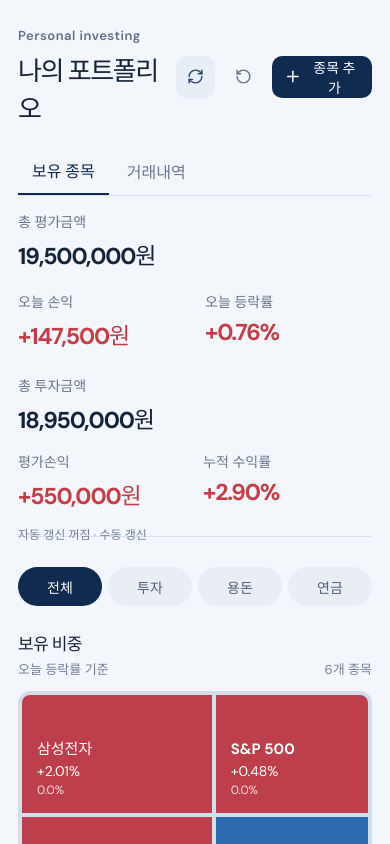
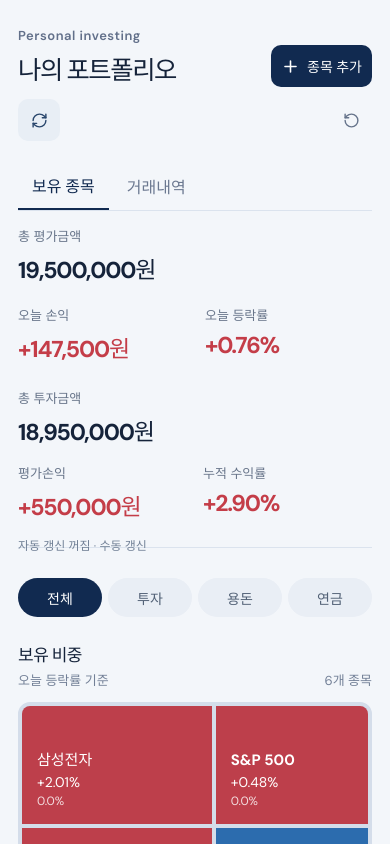
Before and after one commit to KWON911/stock-portfolio, a React (Vite) app: page / in a window 390 px wide. Shown: the top 844 px of the page. Built offline with nearby package versions, Linux system fonts and the light colour scheme.

Commit message:
fix: keep mobile header text aligned

```diff
--- a/src/main.tsx
+++ b/src/main.tsx
@@ -7,4 +7,5 @@ import './market.css'
 import './transactions.css'
 import './opening.css'
 import './aggregate.css'
+import './mobile.css'
 createRoot(document.getElementById('root')!).render(<StrictMode><App /></StrictMode>)
--- /dev/null
+++ b/src/mobile.css
@@ -0,0 +1,15 @@
+@media(max-width:760px){
+  .app-header{display:grid;grid-template-columns:minmax(0,1fr) auto;gap:12px;align-items:end}
+  .app-header>div:first-child{min-width:0}
+  .app-header h1{font-size:clamp(22px,6.5vw,26px);white-space:nowrap}
+  .header-actions{display:contents}
+  .header-actions .add{grid-column:2;grid-row:1;padding:0 10px;font-size:14px;white-space:nowrap}
+  .header-actions .refresh,.header-actions .reset{min-width:42px;padding:0;justify-content:center}
+  .header-actions .refresh{grid-column:1;grid-row:2;justify-self:start}
+  .header-actions .reset{grid-column:2;grid-row:2;justify-self:end}
+  .header-actions .refresh span,.header-actions .reset span{display:none}
+  .stat span{font-size:13px;white-space:nowrap}
+  .stat strong{font-size:clamp(20px,6vw,23px);white-space:nowrap}
+  .filter button{min-width:0;padding:8px;white-space:nowrap}
+  .view-tabs button{white-space:nowrap}
+}
```
